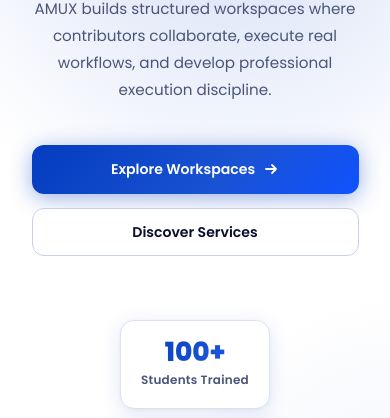
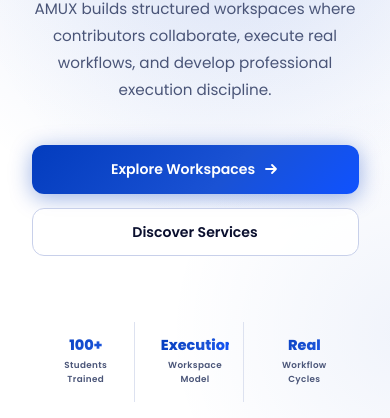
Before and after one commit to RAJVENKADAM/AMUX-Virtual-Industry-Web, a plain HTML site: page index.html in a window 390 px wide. Shown: the part 398-816 px from the top of the page. Drawn offline with Linux system fonts and the light colour scheme.

Commit message:
Refactor hero-stats and stat-card styles

```diff
--- a/index.css
+++ b/index.css
@@ -60,31 +60,101 @@
 }
 
 /* stat cards */
+/* ── HERO STATS → INLINE STRIP (NO CARDS) ── */
 .hero-stats {
-  display: flex; justify-content: center; gap: 16px; flex-wrap: wrap;
-  margin-top: 64px;
-  animation: fadeUp .75s .45s ease both;
+  display: flex;
+  justify-content: space-between;
+  align-items: center;
+
+  width: 100%;
+  max-width: 720px;
+  margin: 56px auto 0;
+
+  padding: 14px 18px;
+
+  gap: 10px;
 }
+
+/* EACH ITEM */
 .stat-card {
-  background: #fff; border: 1px solid var(--border);
-  border-radius: var(--r); padding: 20px 30px; text-align: center;
-  box-shadow: var(--shadow); min-width: 156px;
-  transition: all .26s; position: relative; overflow: hidden;
+  flex: 1;
+  text-align: center;
+  padding: 4px 6px;
 }
-.stat-card::before {
-  content: ''; position: absolute; inset: 0;
-  background: var(--grad-soft); opacity: 0; transition: opacity .26s;
+
+/* NUMBER / MAIN TEXT */
+.stat-card .num {
+  display: block;
+  font-weight: 800;
+  line-height: 1.1;
+
+  /* Fluid typography */
+  font-size: clamp(1.1rem, 2.5vw, 1.8rem);
+
+  background: var(--grad);
+  -webkit-background-clip: text;
+  -webkit-text-fill-color: transparent;
 }
-.stat-card:hover { transform: translateY(-5px); box-shadow: var(--shadow-lg); }
-.stat-card:hover::before { opacity: 1; }
-.stat-card .num {
-  font-size: 1.65rem; font-weight: 800;
-  background: var(--grad); -webkit-background-clip: text; -webkit-text-fill-color: transparent;
-  background-clip: text; line-height: 1.1; display: block; position: relative; z-index: 1;
+
+/* LABEL */
+.stat-card .label {
+  display: block;
+  margin-top: 4px;
+
+  font-weight: 600;
+  color: var(--text2);
+
+  /* Fluid typography */
+  font-size: clamp(.6rem, 1.4vw, .8rem);
+  letter-spacing: .04em;
 }
-.stat-card .label {
-  font-size: .75rem; font-weight: 600; color: var(--text2); margin-top: 5px;
-  position: relative; z-index: 1; letter-spacing: .02em;
+
+/* OPTIONAL: subtle separators between items */
+.stat-card:not(:last-child) {
+  border-right: 1px solid var(--border);
+}
+
+/* ── TABLET ── */
+@media (max-width: 900px) {
+  .hero-stats {
+    max-width: 100%;
+    padding: 12px 10px;
+  }
+}
+
+/* ── MOBILE ── */
+@media (max-width: 640px) {
+  .hero-stats {
+    gap: 6px;
+    padding: 10px 6px;
+  }
+
+  .stat-card {
+    padding: 2px 4px;
+  }
+
+  .stat-card .num {
+    font-size: clamp(0.95rem, 3.5vw, 1.2rem);
+  }
+
+  .stat-card .label {
+    font-size: clamp(.55rem, 2.5vw, .7rem);
+  }
+}
+
+/* ── VERY SMALL DEVICES ── */
+@media (max-width: 400px) {
+  .hero-stats {
+    gap: 4px;
+  }
+
+  .stat-card .num {
+    font-size: 0.9rem;
+  }
+
+  .stat-card .label {
+    font-size: 0.55rem;
+  }
 }
 
 /* ── VIRTUAL INDUSTRY ── */
@@ -343,8 +413,18 @@
   .hero { padding: 72px 0 60px; }
   .hero-actions { flex-direction: column; align-items: stretch; }
   .btn-primary, .btn-secondary { justify-content: center; }
-  .hero-stats { gap: 12px; }
-  .stat-card { min-width: 130px; padding: 16px 20px; }
+  .hero-stats {
+    gap: 12px;
+    flex-wrap: nowrap;
+    justify-content: space-between;
+    width: 100%;
+  }
+  .stat-card {
+    min-width: 0;
+    padding: 16px 14px;
+    flex: 1 1 0;
+  }
+
   .services-grid { grid-template-columns: 1fr; }
   .vi-pills { display: none; }
   .virtual-inner { grid-template-columns: 1fr; }
```
